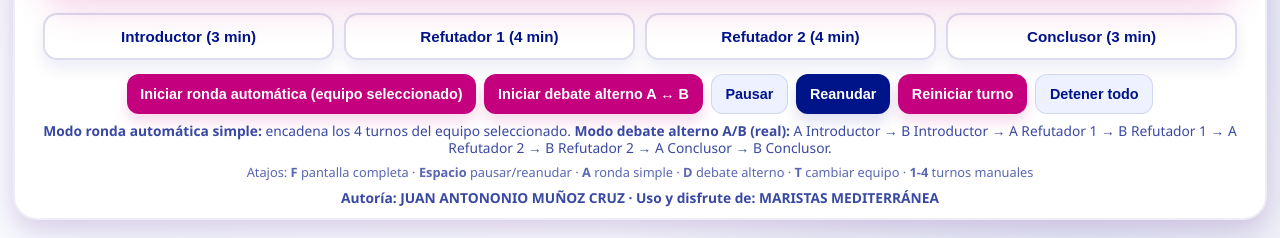
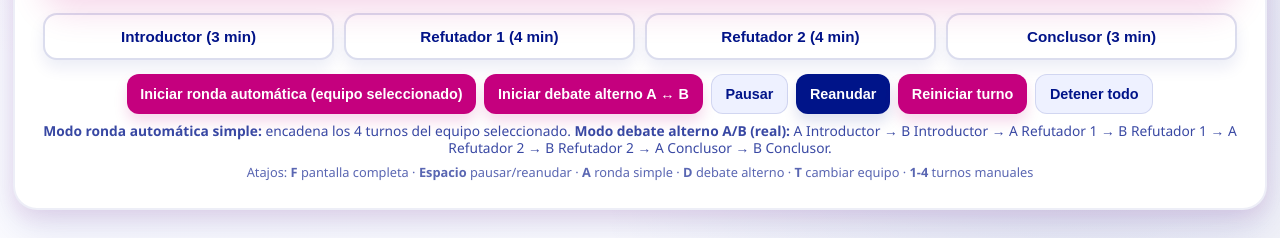
Before and after one commit to juanantoniomc-maristas/juanantoniomc-maristas.github.io, a plain HTML site: page index.html in a window 1280 px wide. Shown: the part 562-800 px from the top of the page. Drawn offline with Linux system fonts and the light colour scheme.

Commit message:
Update index.html

```diff
--- a/index.html
+++ b/index.html
@@ -668,8 +668,6 @@
       <div class="footer-mini">
         Atajos: <strong>F</strong> pantalla completa · <strong>Espacio</strong> pausar/reanudar · <strong>A</strong> ronda simple · <strong>D</strong> debate alterno · <strong>T</strong> cambiar equipo · <strong>1-4</strong> turnos manuales
       </div>
-      <div class="legend">
-        <strong>Autoría: JUAN ANTONONIO MUÑOZ CRUZ  · <strong>Uso y disfrute de: MARISTAS MEDITERRÁNEA
     </section>
   </main>
 
```
